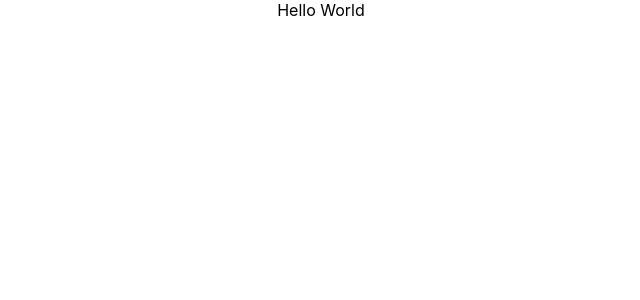
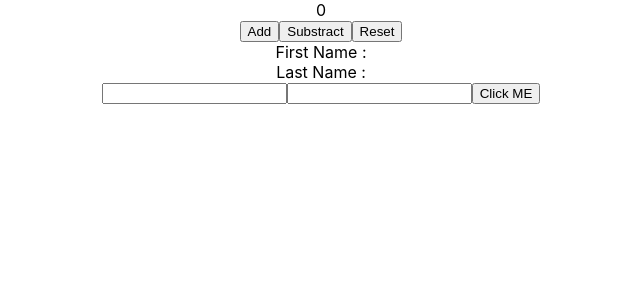
Before and after one commit to preav/react-hooks, a React (Create React App) app: page / in a window 1280 px wide. Shown: the top 300 px of the page, without its empty margins (319-959 px from the left). Built offline with nearby package versions, Linux system fonts and the light colour scheme.

Commit message:
useState hook every possible example

```diff
--- a/src/App.js
+++ b/src/App.js
@@ -1,8 +1,59 @@
-import React from "react";
+import React, { useState } from "react";
 import "./App.css";
 
 function App() {
-  return <div className="App">Hello World</div>;
+  const initialState = 0;
+  const [counter, setCounter] = useState(initialState);
+  const [name, setName] = useState({
+    firstName: "",
+    lastName: "",
+  });
+  const [items, setItems] = useState([]);
+
+  const addItem = () => {
+    setItems([
+      ...items,
+      {
+        id: items.length,
+        value: Math.floor(Math.random() * 10) + 1,
+      },
+    ]);
+  };
+
+  return (
+    <div className="App">
+      <div>{counter}</div>
+      <button onClick={() => setCounter((prevstate) => prevstate + 5)}>
+        Add
+      </button>
+      <button onClick={() => setCounter((prevstate) => prevstate - 5)}>
+        Substract
+      </button>
+      <button onClick={() => setCounter(initialState)}>Reset</button>
+
+      <div>First Name : {name.firstName}</div>
+      <div>Last Name : {name.lastName}</div>
+      <input
+        type="text"
+        value={name.firstName}
+        onChange={(e) => setName({ ...name, firstName: e.target.value })}
+      />
+      <input
+        type="text"
+        value={name.lastName}
+        onChange={(e) => setName({ ...name, lastName: e.target.value })}
+      />
+
+      <button onClick={addItem}>Click ME</button>
+      <ul>
+        {items.map((item) => (
+          <div key={item.id}>
+            <li>{item.value}</li>
+          </div>
+        ))}
+      </ul>
+    </div>
+  );
 }
 
 export default App;
```
